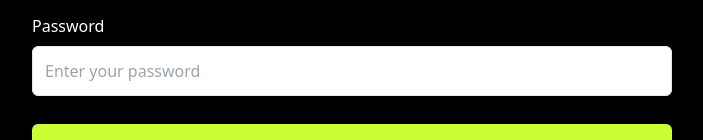
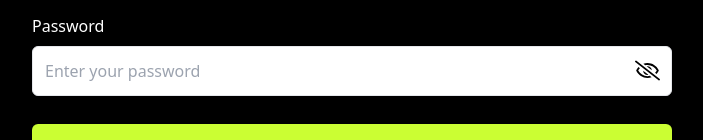
Before and after one commit to benedictfred/save-it, a React (Vite) app in the folder frontend/: page /sign-in in a window 1280 px wide. Shown: the part 400-540 px from the top of the page, without its empty margins (288-991 px from the left). Built offline with nearby package versions, Linux system fonts and the light colour scheme; no server answers.

Commit message:
feat: added show password functionality

```diff
--- a/frontend/package.json
+++ b/frontend/package.json
@@ -1,7 +1,7 @@
 {
   "name": "frontend",
   "private": true,
-  "version": "0.0.0",
+  "version": "1.0.0",
   "type": "module",
   "scripts": {
     "dev": "vite",
--- a/frontend/src/components/LoginForm.tsx
+++ b/frontend/src/components/LoginForm.tsx
@@ -2,12 +2,15 @@ import { Link, useNavigate } from "react-router-dom";
 import { useForm } from "react-hook-form";
 import { toast } from "react-toastify";
 import { useAccount } from "../contexts/AccountContext";
+import { FaRegEye, FaRegEyeSlash } from "../utils/icons";
+import { useState } from "react";
 
 export type LoginFormData = {
   phoneNumber: string;
   password: string;
 };
 export default function LoginForm() {
+  const [showPassword, setShowPassword] = useState(false);
   const {
     register,
     handleSubmit,
@@ -76,13 +79,25 @@ export default function LoginForm() {
         <label htmlFor="password" className="text-left ">
           Password
         </label>
+        <div className="relative">
           <input
-          type="password"
+            type={showPassword ? "text" : "password"}
             id="password"
             className="p-3 w-full border rounded-md outline-none text-black"
             placeholder="Enter your password"
             {...register("password", { required: "Password is required" })}
           />
+          <span
+            className="absolute text-black right-3 top-3 cursor-pointer"
+            onClick={() => setShowPassword(!showPassword)}
+          >
+            {showPassword ? (
+              <FaRegEye size={25} />
+            ) : (
+              <FaRegEyeSlash size={25} />
+            )}
+          </span>
+        </div>
         {errors.password && (
           <p className="text-red-500">{errors.password.message}</p>
         )}
--- a/frontend/src/components/SignUpForm.tsx
+++ b/frontend/src/components/SignUpForm.tsx
@@ -2,6 +2,8 @@ import { Link, useNavigate } from "react-router-dom";
 import { useForm } from "react-hook-form";
 import { useAccount } from "../contexts/AccountContext";
 import { toast } from "react-toastify";
+import { useState } from "react";
+import { FaRegEye, FaRegEyeSlash } from "../utils/icons";
 
 export type SignUpFormData = {
   name: string;
@@ -11,6 +13,7 @@ export type SignUpFormData = {
 };
 
 export default function SignUpForm() {
+  const [showPassword, setShowPassword] = useState(false);
   const {
     register,
     handleSubmit,
@@ -94,13 +97,25 @@ export default function SignUpForm() {
         <label htmlFor="password" className="text-left ">
           Password
         </label>
+        <div className="relative">
           <input
-          type="password"
+            type={showPassword ? "text" : "password"}
             id="password"
             className="p-3 w-full border rounded-md outline-none text-black"
             placeholder="Enter your password"
             {...register("password", { required: "Password is required" })}
           />
+          <span
+            className="absolute text-black right-3 top-3 cursor-pointer"
+            onClick={() => setShowPassword(!showPassword)}
+          >
+            {showPassword ? (
+              <FaRegEye size={25} />
+            ) : (
+              <FaRegEyeSlash size={25} />
+            )}
+          </span>
+        </div>
         {errors.password && (
           <p className="text-red-500">{errors.password.message}</p>
         )}
```
Lines whose indentation alone changed are shown as unchanged.
